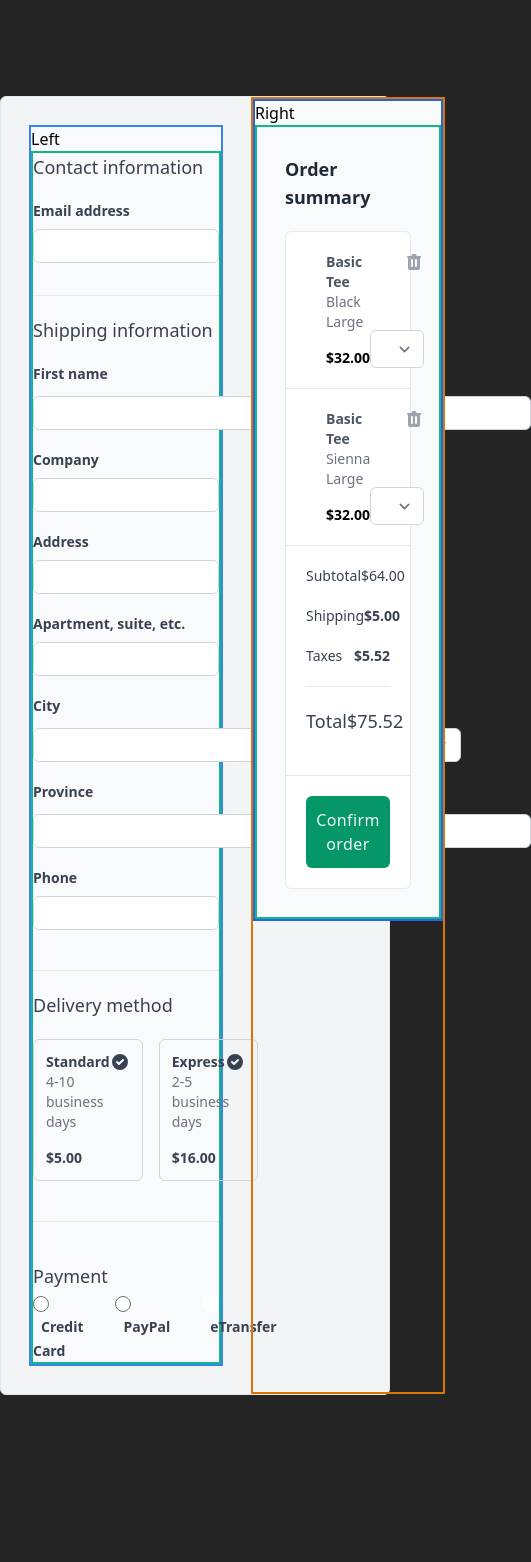
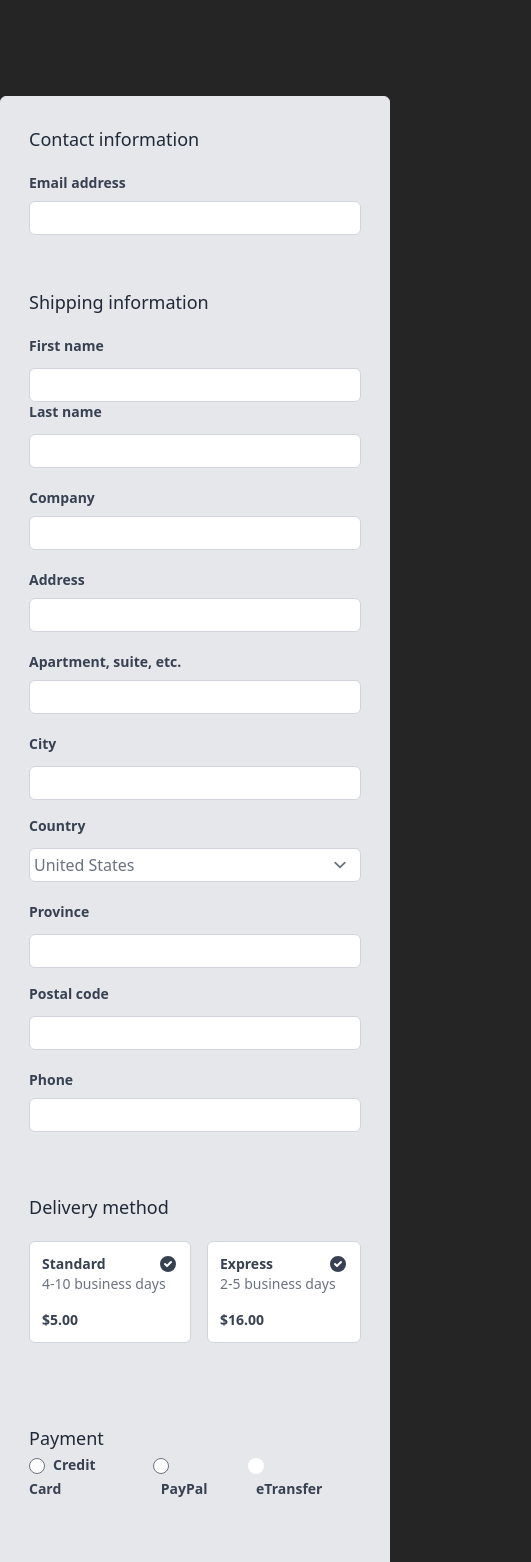
Before and after one commit to gccornejo441/Tailwindcss-Utility-Widgets, a Next.js app: page / in a window 390 px wide. Shown: the top 1562 px of the page, 531 px wide, since content can reach past the window. Before the commit the page ends 1395 px from the top, so only its background shows below. Built offline with nearby package versions, Linux system fonts and the light colour scheme; grey boxes are pictures that could not be loaded.

Commit message:
making order box responsive and cleaner

```diff
--- a/components/orderItems.js
+++ b/components/orderItems.js
@@ -10,22 +10,22 @@ const OrderItems = () => {
                     <div className="border-b border-gray-200 p-5 grid grid-rows-1 grid-flow-col">
                         <ul key={item.key} className="flex flex-row">
                             <li>
-                                <img src={item.image} alt="item to purchase" className="w-20 h-24" />
+                                <img src={item.image} alt="item to purchase" className="w-16 h-20 lg:w-20 lg:h-24 md:w-16 md:h-20" />
                             </li>
                             <li className="ml-5">
                                 <ul>
-                                    <li className="text-sm font-semibold text-gray-600">
+                                    <li className="text-sm md:text-xs lg:text-sm font-semibold text-gray-600">
                                         {item.shirt_type}
                                     </li>
-                                    <li className="text-sm text-gray-500">
+                                    <li className="text-sm md:text-xs lg:text-sm text-gray-500">
                                         {item.color}
                                     </li>
-                                    <li className="text-sm text-gray-500">
+                                    <li className="text-sm md:text-xs lg:text-sm text-gray-500">
                                         {item.size}
                                     </li>
                                 </ul>
                                 <ul>
-                                    <li className="text-sm pt-4 font-semibold">
+                                    <li className="text-sm md:text-xs lg:text-sm pt-4 font-semibold">
                                         {item.price}
                                     </li>
                                 </ul>
@@ -34,11 +34,11 @@ const OrderItems = () => {
                         <ul className="flex flex-row-reverse">
                             <div className="grid grid-rows-1 ">
                                 <li className="flex flex-row-reverse">
-                                    <TrashIcon className="w-5 h-5 text-gray-400" />
+                                    <TrashIcon className="w-5 h-5 lg:w-5 lg:h-5 md:w-4 md:h-4 text-gray-400" />
                                 </li>
                                 <li>
                                     <form action="#" method="POST" className="grid grid-rows-1 rounded-md">
-                                        <select name="numberOfItems" id="numberOfItems" className="border-transparent focus:border-gray-500 focus:ring-0 text-sm text-gray-600 form-select block w-full rounded-md border border-gray-300">
+                                        <select name="numberOfItems" id="numberOfItems" className="border-transparent focus:border-gray-500 focus:ring-0 text-sm md:text-xs lg:text-sm text-gray-600 form-select block w-full rounded-md border border-gray-300">
                                             <option value="1">1</option>
                                             <option value="2">2</option>
                                             <option value="3">3</option>
--- a/pages/index.js
+++ b/pages/index.js
@@ -13,13 +13,12 @@ const Index = () => {
 
   return (
     <div class="mt-24">
-      <div className="border border-gray-200 bg-gray-100 flex max-w-screen-xl mx-auto rounded-md">
-        <div className="border-2 border-blue-500 bg-gray-50 w-1/2 m-7">
-          Left
+      <div className="border border-gray-200 bg-gray-200 flex flex-col md:flex md:flex-row max-w-screen-xl mx-auto rounded-md">
+        <div className="md:w-1/2 m-7">
           {/****************************************** LEFT COLUMN ******************************************/}
-          <div className="border-2 border-green-500">
+          <div className="flex flex-col md:flex md:flex-col">
             <span>
-              <h2 className="font-medium text-lg text-gray-700">Contact information</h2>
+              <h2 className="font-medium text-lg text-gray-800">Contact information</h2>
             </span>
             <form onSubmit={e => e.preventDefault()} method="POST">
               <div>
@@ -31,9 +30,9 @@ const Index = () => {
                 </div>
                 <hr className="my-5" />
                 <span>
-                  <h2 className="font-medium text-lg text-gray-700 mb-5">Shipping information</h2>
+                  <h2 className="font-medium text-lg text-gray-800 mb-5">Shipping information</h2>
                 </span>
-                <div className="pb-5 grid grid-rows-1 grid-flow-col gap-4">
+                <div className="pb-5 flex flex-col md:grid md:grid-rows-2 lg:grid-rows-1 md:grid-flow-col md:gap-4">
                   <div class="flex flex-col w-auto">
                     <label forHtml="firstName" className="block text-gray-700 text-sm font-semibold mb-2">
                       First name
@@ -66,7 +65,7 @@ const Index = () => {
                 </label>
                 <input className="p-1 w-full mt-1 focus:ring-gray-400 focus:border-gray-400 block border border-gray-300 rounded-md" name="apartment" id="apartment" type="text" />
               </div>
-              <div className="pb-5 grid grid-rows-1 grid-flow-col gap-4">
+              <div className="pb-5 flex flex-col md:grid md:grid-rows-1 md:grid-flow-col gap-4">
                 <div class="flex flex-col">
                   <label forHtml="city" className="block text-gray-700 text-sm font-semibold mb-2">
                     City
@@ -83,7 +82,7 @@ const Index = () => {
                   </select>
                 </div>
               </div>
-              <div className="pb-5 grid grid-rows-1 grid-flow-col gap-4">
+              <div className="pb-5 flex flex-col md:grid md:grid-rows-2 lg:grid-rows-1 md:grid-flow-col gap-4">
                 <div class="flex flex-col w-auto">
                   <label forHtml="province" className="block text-gray-700 text-sm font-semibold mb-2">
                     Province
@@ -106,13 +105,13 @@ const Index = () => {
               <hr className="my-5" />
               <div>
                 <span>
-                  <h2 className="font-medium text-lg text-gray-700 mb-5">Delivery method</h2>
+                  <h2 className="font-medium text-lg text-gray-800 mb-5">Delivery method</h2>
                 </span>
                 <ul className="grid grid-rows-1 grid-flow-col gap-4">
                   <li>
-                    <button ref={toggleSwitch} onClick={toggleComp()} className="border border-gray-300 rounded-md p-3 focus:ring-2 focus:ring-green-600 text-left w-full group focus:text-yellow-300">
+                    <button ref={toggleSwitch} onClick={toggleComp()} className="border border-gray-300 bg-white rounded-md p-3 focus:ring-2 focus:ring-green-600 text-left w-full group">
                       <ul>
-                        <li className="block text-gray-700 text-sm font-semibold flex justify-between group-focus:text-green-600">Standard
+                        <li className="block text-gray-700 text-sm font-semibold flex justify-between">Standard
                           <CheckCircleIcon className="w-5 h-5 group-focus:text-green-600" />
                         </li>
                         <li className="block text-gray-500 text-sm font-normal">4-10 business days</li>
@@ -121,9 +120,9 @@ const Index = () => {
                     </button>
                   </li>
                   <li>
-                    <button className="border border-gray-300 rounded-md p-3 focus:ring-2 focus:ring-green-600 text-left w-full">
+                    <button className="border border-gray-300 bg-white rounded-md p-3 focus:ring-2 focus:ring-green-600 text-left w-full group">
                       <ul>
-                        <li className="block text-gray-700 text-sm font-semibold flex justify-between group-focus:text-green-600">Express
+                        <li className="block text-gray-700 text-sm font-semibold flex justify-between">Express
                           <CheckCircleIcon className="w-5 h-5 group-focus:text-green-600" />
                         </li>
                         <li className="block text-gray-500 text-sm font-normal">2-5 business days</li>
@@ -136,7 +135,7 @@ const Index = () => {
               <hr className="my-10" />
               <div>
                 <span>
-                  <h2 className="font-medium text-lg text-gray-700">Payment</h2>
+                  <h2 className="font-medium text-lg text-gray-800">Payment</h2>
                   <ul>
                     <li>
                       <div>
@@ -168,12 +167,13 @@ const Index = () => {
             </form>
           </div>
         </div>
-        <div className="border-2 border-yellow-600 w-1/2">
-          <div className="border-2 border-blue-600 bg-gray-50">
-            Right
+        <div className="md:w-3/5">
+          <div>
             {/****************************************** RIGHT COLUMN ******************************************/}
-            <div className="border-2 border-green-500 p-7">
-              <h2 className="mb-5 text-lg font-semibold text-gray-800">Order summary</h2>
+            <div className="p-7 md:p-3 lg:p-7">
+              <span>
+                <h2 className="font-medium text-lg text-gray-800 mb-5">Order summary</h2>
+              </span>
               <div className="rounded-md bg-white border border-gray-200 h-full">
                 <OrderItems />
                 <Service />
```
